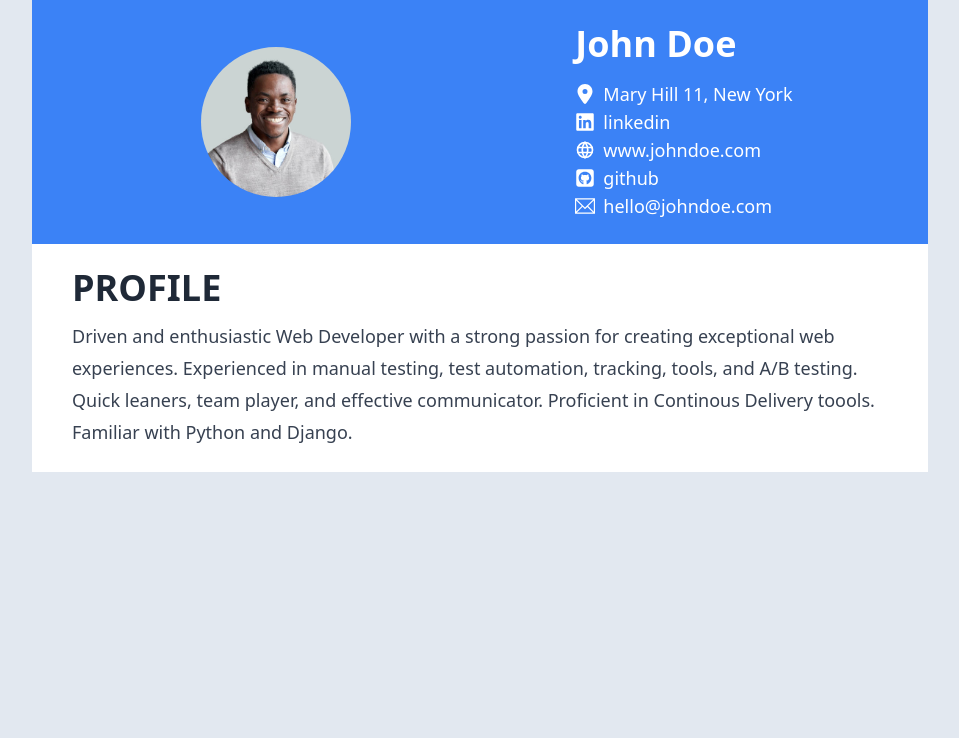
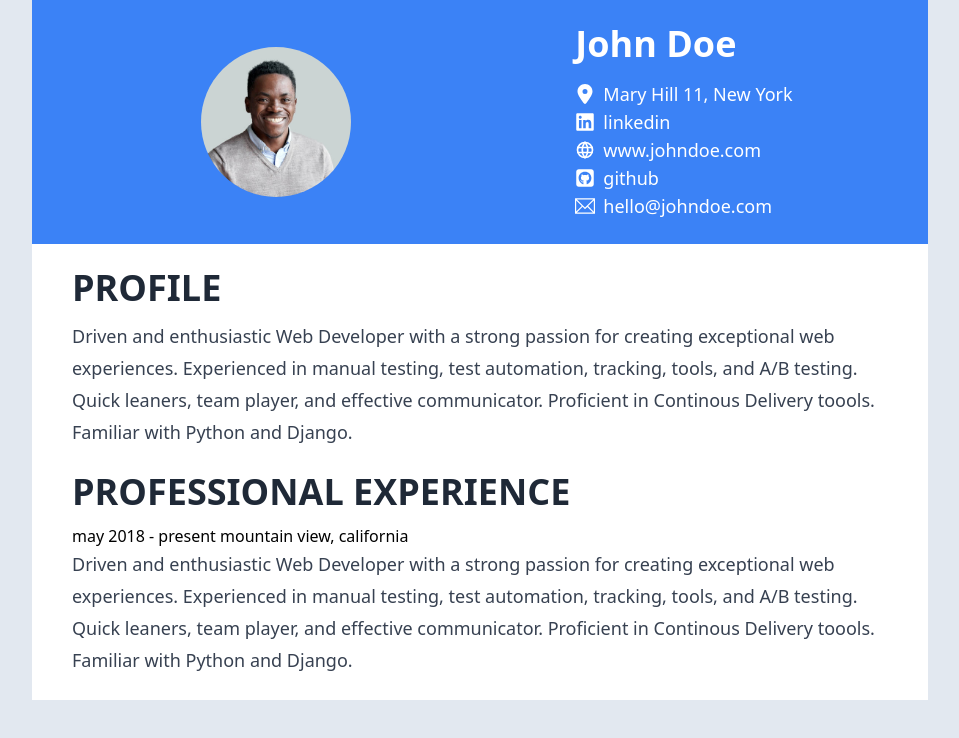
Before and after one commit to victorwamwea/deploy-static-site, a React (Vite) app: page / in a window 1280 px wide. Shown: the top 738 px of the page, without its empty margins (160-1119 px from the left). Built offline with nearby package versions, Linux system fonts and the light colour scheme.

Commit message:
Adding professional experience section

```diff
--- a/src/components/Content.jsx
+++ b/src/components/Content.jsx
@@ -1,7 +1,7 @@
 function Content() {
   return (
     <div className='max-w-4xl px-10 py-6 mx-auto bg-white'>
-        <div className="">
+        <div className="mb-6">
             <h2 className="mb-3 text-4xl font-bold text-gray-800 uppercase">
                 profile
             </h2>
@@ -12,6 +12,25 @@ function Content() {
         </p>
             </div>
         </div>
+        <div className="">
+            <h2 className="mb-3 text-4xl font-bold text-gray-800 uppercase">
+                professional experience
+            </h2>
+            <div className="">
+            <div className="">
+              <p className="">
+                may 2018 - present
+                mountain view, california
+              </p>
+            </div>
+            <div className="">
+            <p className="text-lg font-light leading-8 text-gray-700">
+            Driven and enthusiastic Web Developer with a strong  passion for creating exceptional web experiences. Experienced in manual testing, test automation, tracking, tools, and A/B testing.
+            Quick leaners, team player, and effective communicator. Proficient in Continous Delivery toools. Familiar with Python and Django.
+        </p>
+            </div>
+            </div>
+        </div>
     </div>
   )
 }
```
